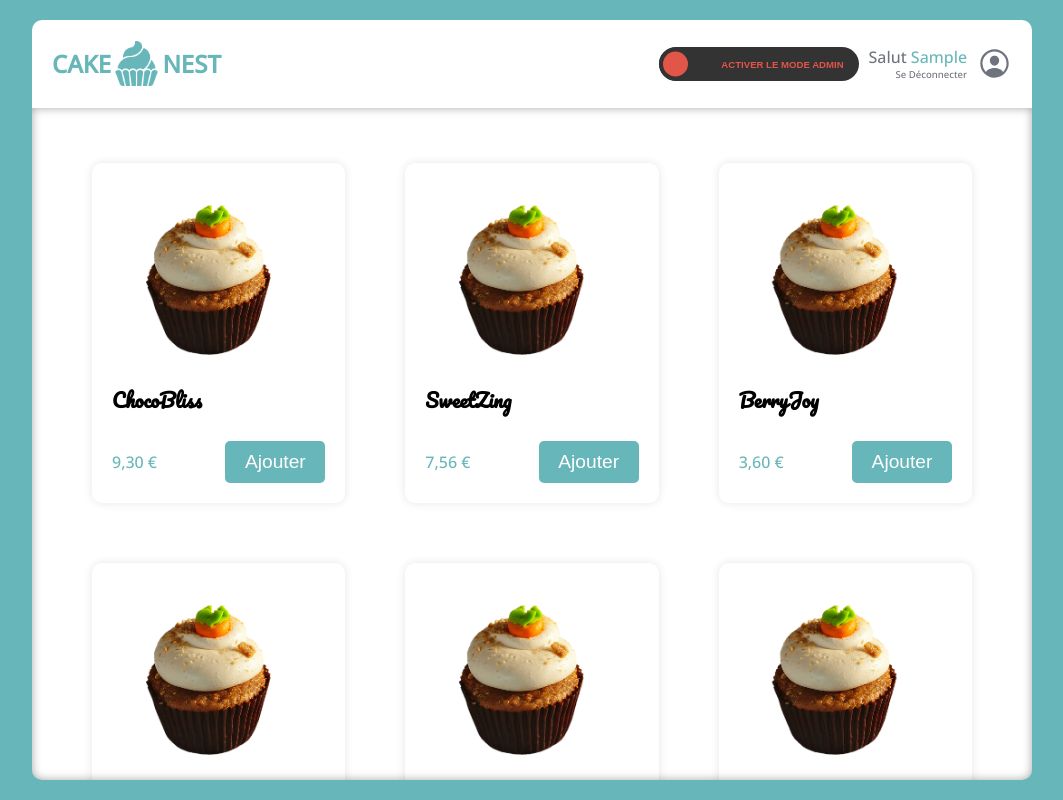
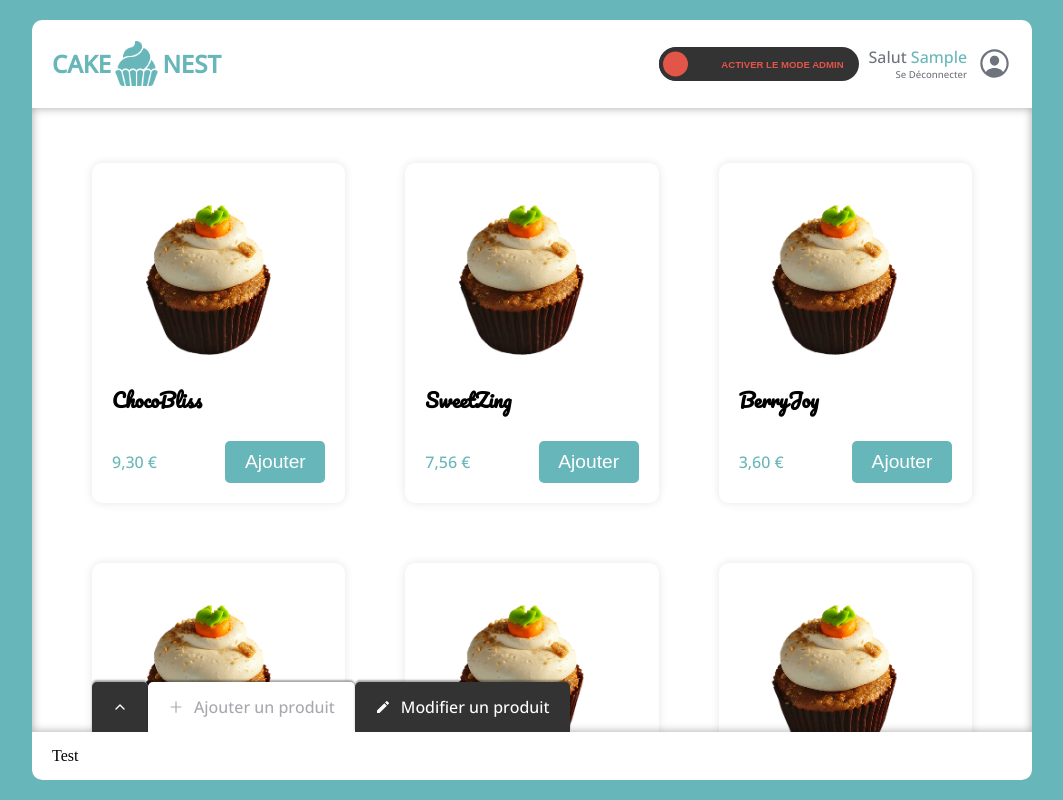
Before and after one commit to prisca-c/cake-nest-creative, a React (Vite) app: page / in a window 1280 px wide. Both pictures are taken after typing "Sample" into the empty fields and a click on the button "Mon espace". Shown: the whole page, without its empty margins (108-1171 px from the left). Built offline with nearby package versions, Linux system fonts and the light colour scheme.

Commit message:
feat(admin menu): add component to handle admin menu

```diff
--- /dev/null
+++ b/src/components/ManageProductMenu/ManageProductMenu.tsx
@@ -0,0 +1,35 @@
+import styled from 'styled-components';
+import { ManageProductNavigationBar } from './ManageProductNavigationBar.tsx';
+import { theme } from '../../theme';
+import { useState } from 'react';
+
+export const ManageProductMenu = () => {
+  const [openState, setOpenState] = useState<boolean>(false);
+  return (
+    <MenuContainer>
+      <ManageProductNavigationBar
+        openState={openState}
+        setOpenState={setOpenState}
+      />
+      <MenuBody>
+        <p>Test</p>
+      </MenuBody>
+    </MenuContainer>
+  );
+};
+
+const MenuContainer = styled.div`
+  position: absolute;
+  bottom: 0;
+  left: 0;
+  width: 100%;
+`;
+
+const MenuBody = styled.div`
+  background-color: #fff;
+  padding: 15px 20px;
+  box-shadow: 0 0 10px rgba(0, 0, 0, 0.35);
+  border-radius: 0 0 10px 10px;
+  height: 100%;
+  overflow: scroll;
+`;
--- /dev/null
+++ b/src/components/ManageProductMenu/ManageProductNavigationBar.tsx
@@ -0,0 +1,74 @@
+import { FiChevronDown, FiChevronUp } from 'react-icons/fi';
+import { AiOutlinePlus } from 'react-icons/ai';
+import { MdModeEditOutline } from 'react-icons/md';
+import { theme } from '../../theme';
+import styled from 'styled-components';
+
+type ManageProductNavigationBarProps = {
+  openState: boolean;
+  setOpenState: (openState: boolean) => void;
+};
+
+export const ManageProductNavigationBar = ({
+  openState,
+  setOpenState,
+}: ManageProductNavigationBarProps) => {
+  const handleOpenState = () => {
+    setOpenState(!openState);
+  };
+
+  return (
+    <Container>
+      <div className={'open-tab'} onClick={handleOpenState}>
+        {openState ? (
+          <FiChevronDown color={theme.colors.white} />
+        ) : (
+          <FiChevronUp color={theme.colors.white} />
+        )}
+      </div>
+      <div className={'add-tab'}>
+        <AiOutlinePlus />
+        <p>Ajouter un produit</p>
+      </div>
+      <div className={'edit-tab'}>
+        <MdModeEditOutline color={theme.colors.white} />
+        <p>Modifier un produit</p>
+      </div>
+    </Container>
+  );
+};
+
+const Container = styled.div`
+  display: inline-flex;
+  height: 50px;
+  font-family: 'Open Sans', sans-serif;
+  margin-left: 60px;
+
+  .open-tab,
+  .add-tab,
+  .edit-tab {
+    display: flex;
+    align-items: center;
+    height: 100%;
+    padding: 0 20px;\
+    border-radius: 5px 5px 0 0;
+    box-shadow: 0px -2px 2px rgba(0, 0, 0, 0.35);
+    cursor: pointer;
+  }
+
+  .add-tab {
+    background-color: ${theme.colors.white};
+    color: ${theme.colors.greyMedium};
+  }
+
+  .open-tab,
+  .edit-tab {
+    background-color: ${theme.colors.incognito};
+    color: ${theme.colors.white};
+  }
+
+  .add-tab, .edit-tab {
+    display: inline-flex;
+    gap: 10px;
+  }
+`;
--- a/src/layouts/MainLayout.tsx
+++ b/src/layouts/MainLayout.tsx
@@ -51,6 +51,7 @@ const Container = styled.div`
 `;
 
 const Main = styled.div`
+  position: relative;
   background-color: #fff;
   padding: 15px 20px;
   box-shadow: inset 0 0 10px rgba(0, 0, 0, 0.35);
--- a/src/pages/OrderPage.tsx
+++ b/src/pages/OrderPage.tsx
@@ -1,10 +1,12 @@
 import { OrderMenu } from '../components/OrderMenu/OrderMenu.tsx';
 import { DivCenter } from '../components/DivCenter.tsx';
+import { ManageProductMenu } from '../components/ManageProductMenu/ManageProductMenu.tsx';
 
 export const OrderPage = () => {
   return (
     <DivCenter>
       <OrderMenu />
+      <ManageProductMenu />
     </DivCenter>
   );
 };
```
